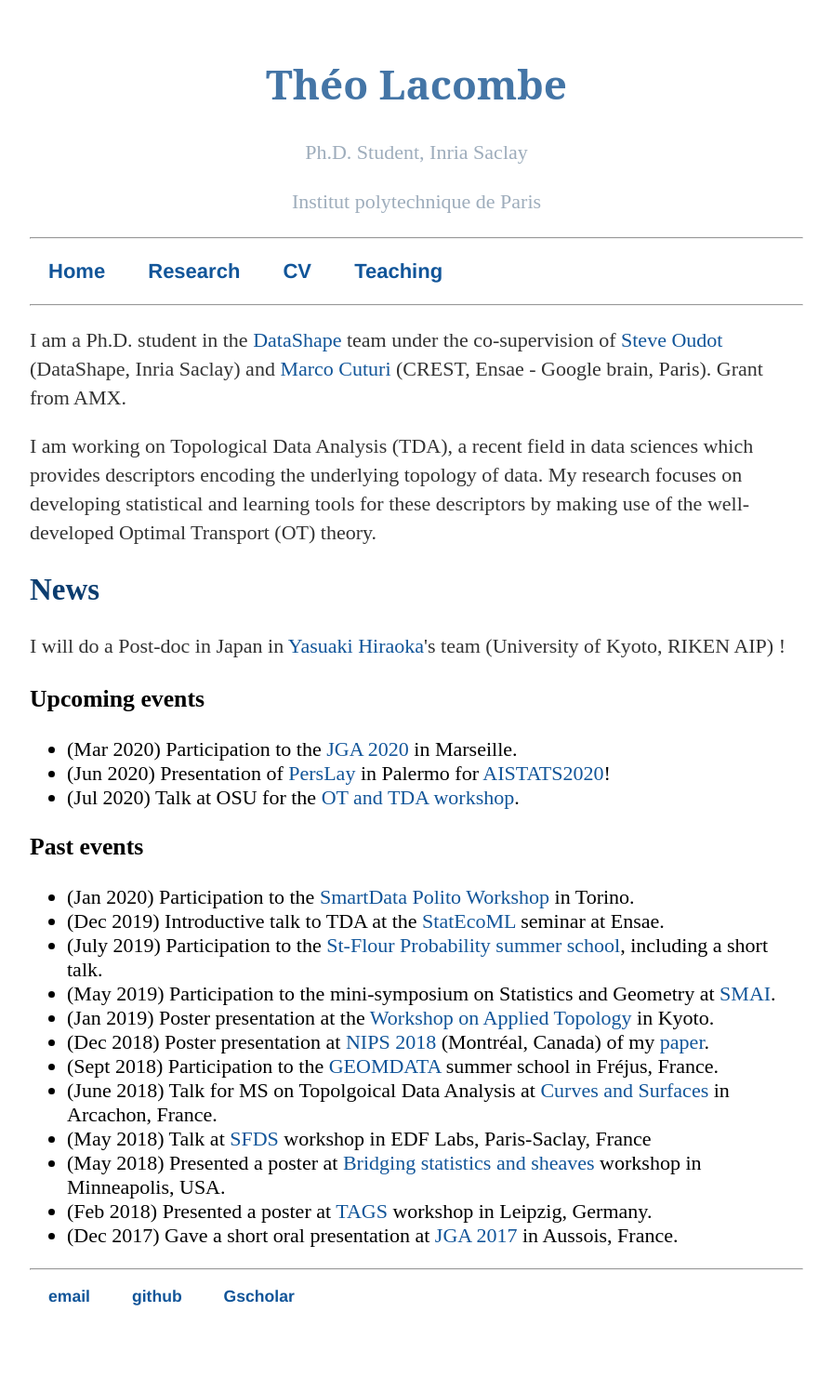
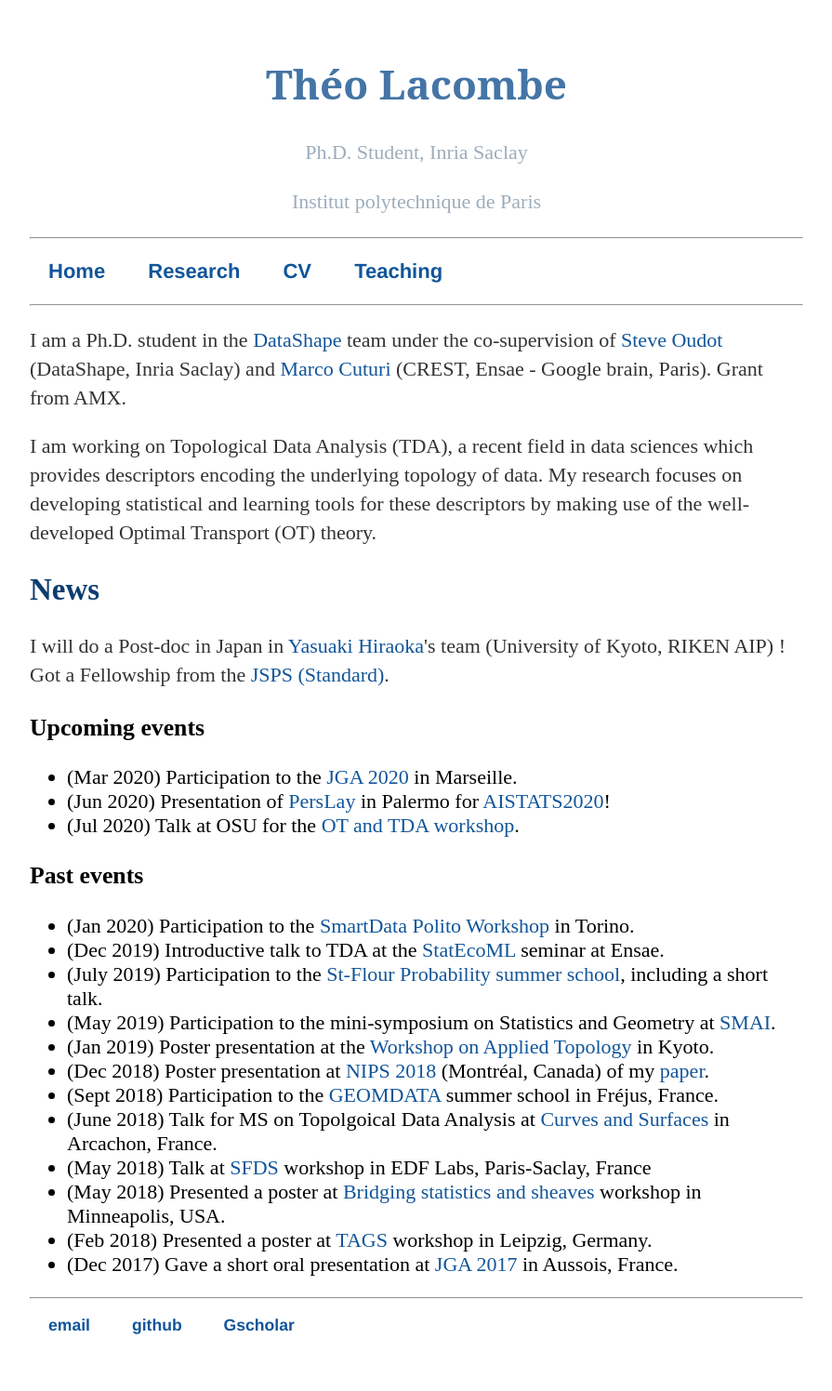
Before and after one commit to tlacombe/tlacombe.github.io, a Jekyll site: the page built from index.html, in a window 1280 px wide. Shown: the whole page at 93% size, without its empty margins (192-1087 px from the left). Built offline with Jekyll 4.4.1, drawn with Linux system fonts in a browser that asks for light colours; before the commit the page ends 1465 px from its top, so only the background shows below that.

Commit message:
updated JSPS informations

```diff
--- a/index.html
+++ b/index.html
@@ -10,7 +10,7 @@ title: Théo Lacombe's webpage
 	</p>
 
     <h2> News </h2>
-	<p> I will do a Post-doc in Japan in <a href="https://sites.google.com/site/yasuakihiraoka/">Yasuaki Hiraoka</a>'s team (University of Kyoto, RIKEN AIP) !
+	<p> I will do a Post-doc in Japan in <a href="https://sites.google.com/site/yasuakihiraoka/">Yasuaki Hiraoka</a>'s team (University of Kyoto, RIKEN AIP) ! Got a Fellowship from the <a href="https://www.jsps.go.jp/english/e-ippan/index.html">JSPS (Standard)</a>.
 
 	<h3> Upcoming events</h3>
 	<ul>
```
